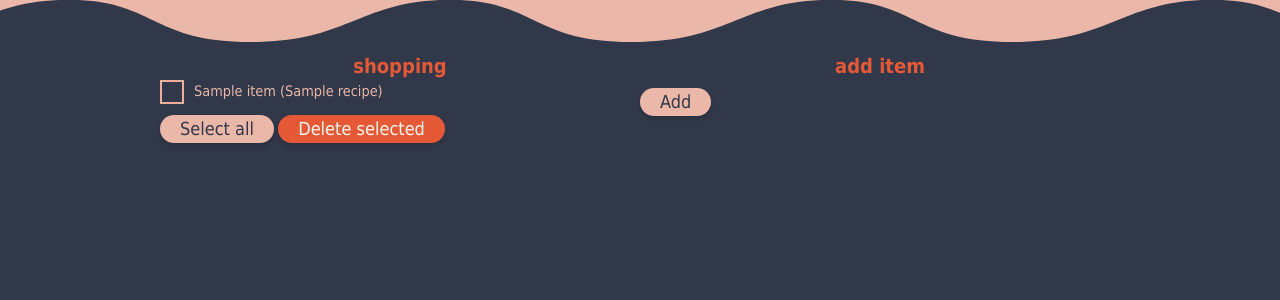
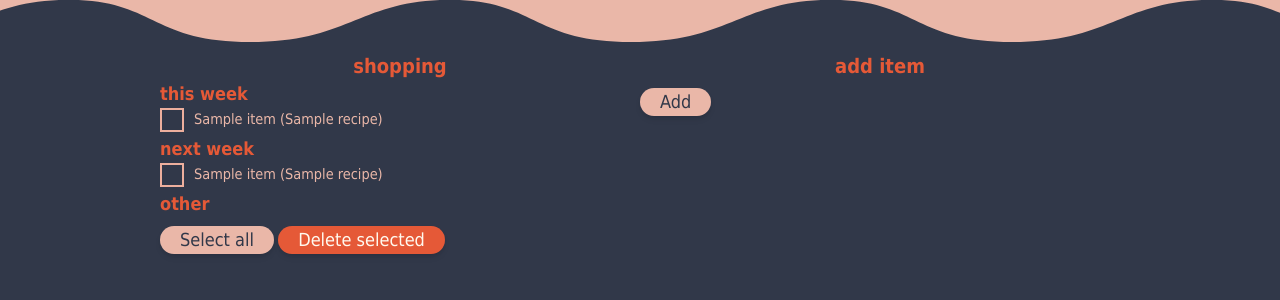
Before and after one commit to jetodd/recipes, a Django app: template recipes/templates/recipes/shopping.html in a window 1280 px wide. Shown: the part 84-384 px from the top of the page. Run offline with Django 3.2, Linux system fonts and the light colour scheme; the template is opened without the code that fills it: most values are stand-ins (such as "Sample title", 1, 10 or a date in 2020); style sheets or scripts are compiled from the project's sources; some libraries are stand-ins or nearby versions.

Commit message:
Split shopping list out to sections

```diff
--- a/recipes/templates/recipes/shopping.html
+++ b/recipes/templates/recipes/shopping.html
@@ -12,7 +12,9 @@
         {% if items %}
           <form action="deleteitems" method="post">
             <div class="shopping-list">
+              <h2 class="text-red text-lg lowercase font-bold">This week</h2>
               {% for item in items %}
+                {% if item.recipe.this_week %}
                   <div class="form-check form-group">
                     <input
                       class="form-check-input"
@@ -28,6 +30,47 @@
                       {% if item.recipe != None %}({{ item.recipe }}){% endif %}</label
                     >
                   </div>
+                {% endif %}
+              {% endfor %}
+              <h2 class="text-red text-lg lowercase font-bold">Next week</h2>
+              {% for item in items %}
+                {% if item.recipe.next_week %}
+                  <div class="form-check form-group">
+                    <input
+                      class="form-check-input"
+                      name="item"
+                      type="checkbox"
+                      value="{{ item.id }}"
+                      id="shoppingItem{{ item.id }}"
+                    />
+                    <label
+                      class="form-check-label"
+                      for="shoppingItem{{ item.id }}"
+                      >{{ item.name }}
+                      {% if item.recipe != None %}({{ item.recipe }}){% endif %}</label
+                    >
+                  </div>
+                {% endif %}
+              {% endfor %}
+              <h2 class="text-red text-lg lowercase font-bold">Other</h2>
+              {% for item in items %}
+                {% if not item.recipe.this_week and not item.recipe.next_week %}
+                  <div class="form-check form-group">
+                    <input
+                      class="form-check-input"
+                      name="item"
+                      type="checkbox"
+                      value="{{ item.id }}"
+                      id="shoppingItem{{ item.id }}"
+                    />
+                    <label
+                      class="form-check-label"
+                      for="shoppingItem{{ item.id }}"
+                      >{{ item.name }}
+                      {% if item.recipe != None %}({{ item.recipe }}){% endif %}</label
+                    >
+                  </div>
+                {% endif %}
               {% endfor %}
             </div>
             {% csrf_token %}
```
Also changed, not shown: 1 other file. Lines whose indentation alone changed are shown as unchanged.
